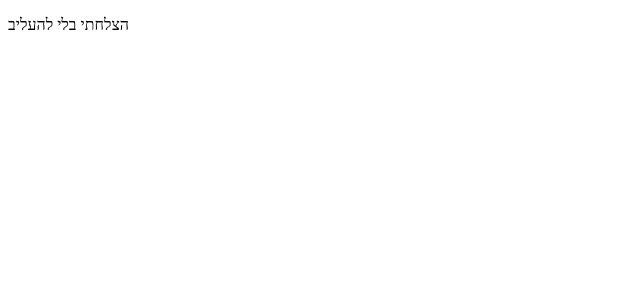
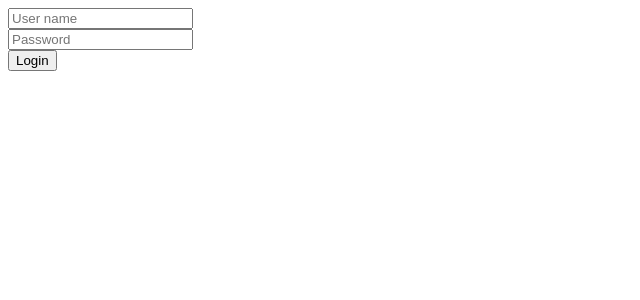
Before and after one commit to Mendi-Apss/forgettableProject, a React (Create React App) app in the folder frontend/: page / in a window 1280 px wide. Shown: the top 300 px of the page, without its empty margins (0-640 px from the left). Built offline with nearby package versions, Linux system fonts and the light colour scheme.

Commit message:
add login component

```diff
--- /dev/null
+++ b/frontend/src/Login.jsx
@@ -0,0 +1,12 @@
+export const Login = () => {
+
+    return (
+        <div>
+            <form id="login-form">
+                <input type="email" id="user-name" placeholder="User name" /> <br />
+                <input type="password" id="user-name" placeholder="Password" /><br />
+                <button type="submit" id="login-button">Login</button>
+            </form>
+        </div>
+    )
+}
--- a/frontend/src/app.jsx
+++ b/frontend/src/app.jsx
@@ -1,4 +1,9 @@
+import { Login } from "./Login"
+
+
 export const App = () => {
-    const element = <p>הצלחתי בלי להעליב</p>
-    return(element)
+
+    return(
+        <Login/>
+        )
 }
--- a/frontend/src/index.jsx
+++ b/frontend/src/index.jsx
@@ -1,6 +1,6 @@
 import React from 'react'
 import * as ReactDOM from 'react-dom/client';
-import { App } from './app';
+import { App } from './App';
 
 // creates a Document Object Module to control the app
 const root = ReactDOM.createRoot(
```
